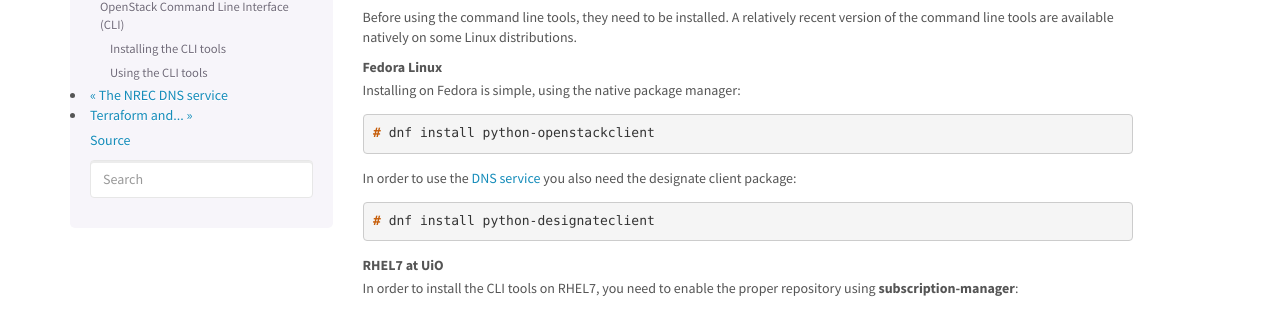
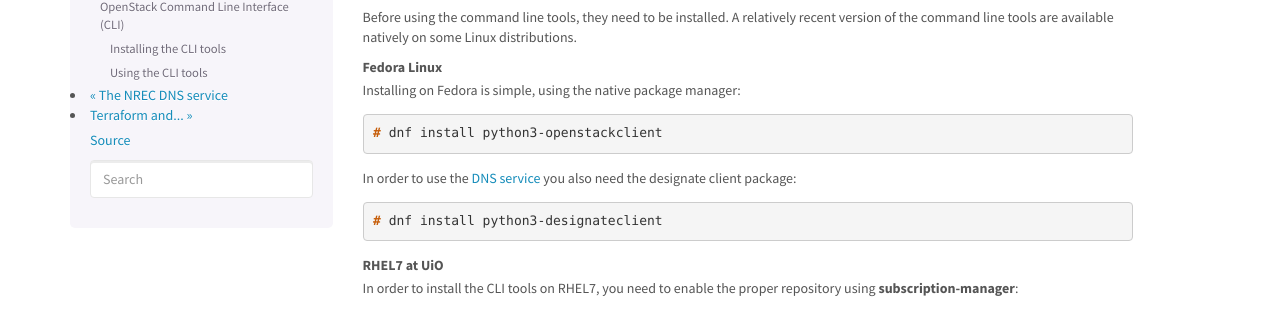
Before and after one commit to norcams/docs-enduser, a Sphinx documentation site: the page built from docs/api.rst, in a window 1280 px wide and 900 px high, scrolled down 345 px. Shown: the part 135-446 px from the top of the window. Built offline with Sphinx 7.4.7, drawn with Linux system fonts in a browser that asks for light colours; pages that are not in the unit, such as notebooks, are missing from menus.

Commit message:
Update api.rst

```diff
--- a/docs/api.rst
+++ b/docs/api.rst
@@ -35,14 +35,14 @@ natively on some Linux distributions.
 
   .. code-block:: console
 
-    # dnf install python-openstackclient
+    # dnf install python3-openstackclient
 
   In order to use the `DNS service`_ you also need the designate
   client package:
 
   .. code-block:: console
 
-    # dnf install python-designateclient
+    # dnf install python3-designateclient
 
 
 **RHEL7 at UiO**
```
